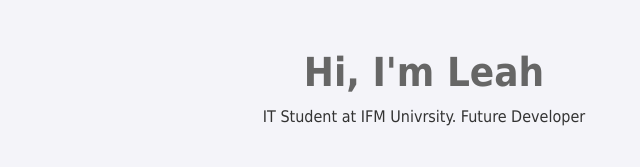
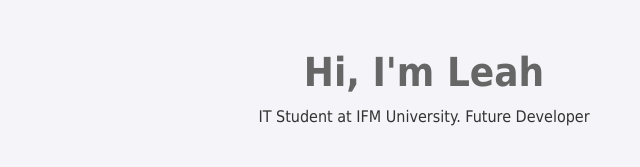
Before and after one commit to Leah-ai2030/my-portfolio, a plain HTML site: page index.html in a window 1280 px wide. Shown: the top 167 px of the page, 216-856 px from the left. Drawn offline with Linux system fonts and the light colour scheme.

Commit message:
Update index.html

```diff
--- a/index.html
+++ b/index.html
@@ -9,7 +9,7 @@
     <body>
         <header>
             <h1>Hi, I'm Leah</h1>
-            <p>IT Student at IFM Univrsity. Future Developer</p>
+            <p>IT Student at IFM University. Future Developer</p>
         </header>
         <section id="about">
             <h2>About Me</h2>
```
